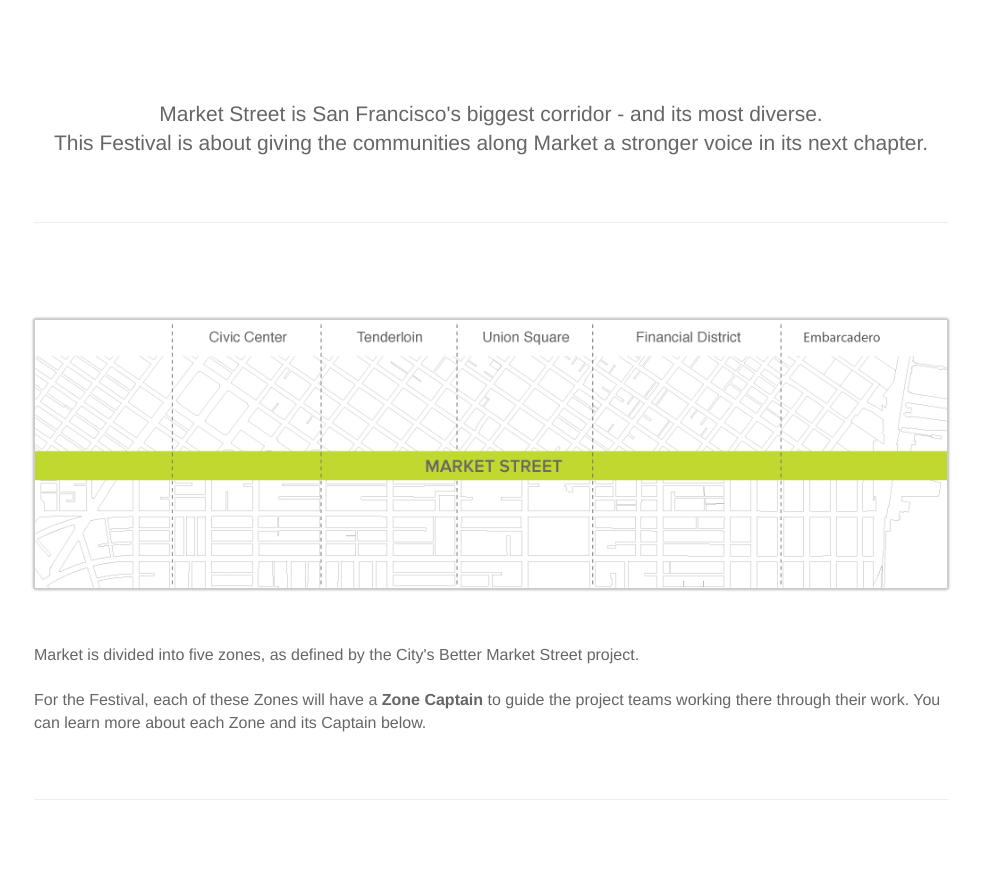
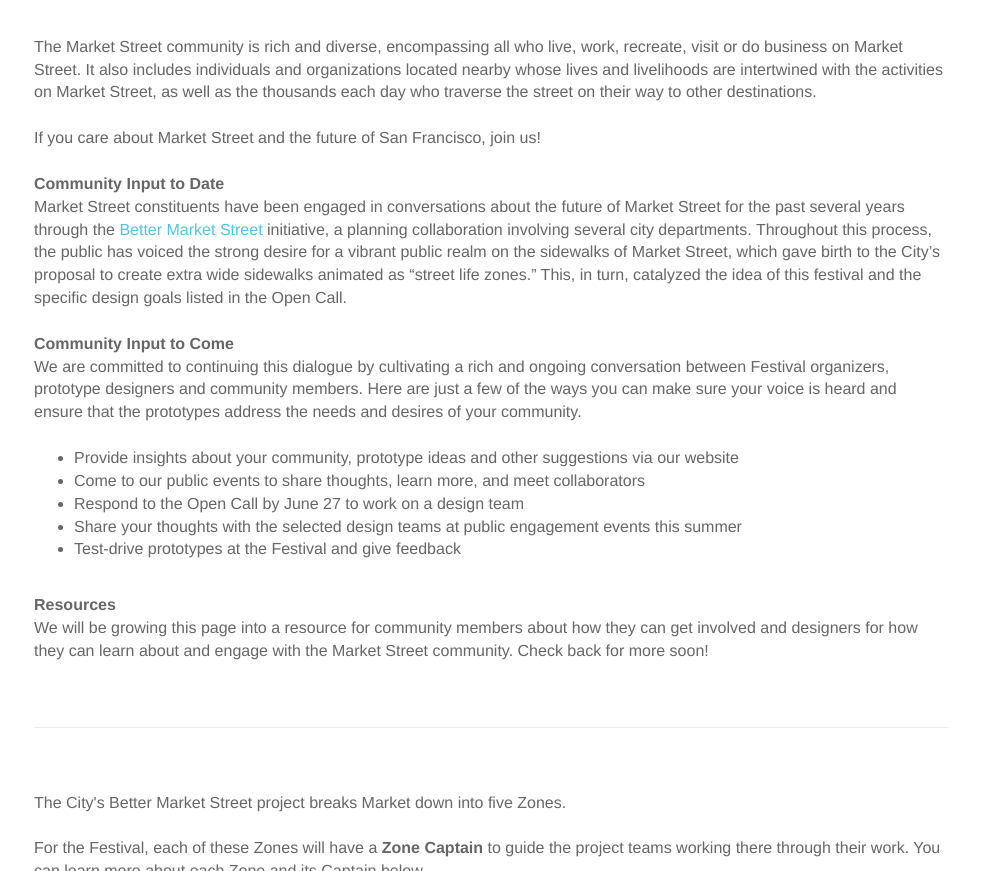
Before and after one commit to jakelevitas/market-street-proto-fest, a Jekyll site: the page built from community/index.html, in a window 1280 px wide and 1400 px high, cut to the strip 529-1400 px from the top of the window. Shown: the whole strip, without its empty margins (149-1130 px from the left). Built offline with Jekyll 4.4.1, drawn with Linux system fonts in a browser that asks for light colours; nearby versions of some CDN libraries.

Commit message:
Major content and layout changes

```diff
--- a/community/index.html
+++ b/community/index.html
@@ -2,15 +2,41 @@
 layout: default
 title: Market Street Prototyping Festival
 image: bg-4.jpg
+lead: Market Street is San Francisco's biggest corridor - and its most diverse.<br><br>This Festival is about giving the communities along Market a stronger voice in its next chapter.
 ---
 
+<!--
 <div class="catch-line">
-	<!-- <div class="section-title">Community</div> -->
-  <p class="lead" style="text-align:center;margin-top:3em">Market Street is San Francisco's biggest corridor - and its most diverse.<br>
-  This Festival is about giving the communities along Market a stronger voice in its next chapter.<br></p>
+	<div class="section-title">Community</div>
+  <p class="lead" style="text-align:center;margin-top:3em"></p>
 </div>
+-->
 
-<hr>
+<div class="catch-line">
+  <section>
+  The Market Street community is rich and diverse, encompassing all who live, work, recreate, visit or do business on Market Street. It also includes individuals and organizations located nearby whose lives and livelihoods are intertwined with the activities on Market Street, as well as the thousands each day who traverse the street on their way to other destinations.
+  <br><br>If you care about Market Street and the future of San Francisco, join us!
+	<br><br><strong>Community Input to Date</strong>
+	<br>Market Street constituents have been engaged in conversations about the future of Market Street for  the past several years through the <a href="http://bettermarketstreetsf.org" target="_blank">Better Market Street</a> initiative, a planning collaboration involving several city departments. Throughout this process, the public has voiced the strong desire for a vibrant public realm on the sidewalks of Market Street, which gave birth to the  City’s proposal to create extra wide sidewalks animated as “street life zones.” This, in turn, catalyzed the idea of this festival and the specific design goals listed in the Open Call.
+
+	<br><br><strong>Community Input to Come</strong>
+	<br>We are committed to continuing this dialogue by cultivating a rich and ongoing conversation between Festival organizers, prototype designers and community members. Here are just a few of the ways you can make sure your voice is heard and ensure that the prototypes address  the needs and desires of your community.
+	<br><br><ul>
+		<li>Provide insights about your community, prototype ideas and other suggestions via our website
+		<li>Come to our public events to share thoughts, learn more, and meet collaborators
+		<li>Respond to the Open Call by June 27 to work on a design team
+		<li>Share your thoughts with the selected design teams at public engagement events this summer
+		<li>Test-drive prototypes at the Festival and give feedback
+ 	</ul>
+	<br><strong>Resources</strong>
+	<br>We will be growing this page into a resource for community members about how they  can get involved and designers for how they can learn about and engage with the Market Street community. Check back for more soon!
+	<hr>
+	<p>The City's Better Market Street project breaks Market down into five Zones.<br><br> For the Festival, each of these Zones will have a <strong>Zone Captain</strong> to guide the project teams working there through
+  their work. You can learn more about each Zone and its Captain below.
+  <br><br>
+  	</p>
+  </section>
+</div>
 
 <div class="row">
   <section>
@@ -18,15 +44,6 @@ image: bg-4.jpg
   </section>
 </div>
 
-<div class="catch-line">
-  <section>
-	<p><br>Market is divided into five zones, as defined by the City's Better Market Street project.<br><br> For the Festival, each of these Zones will have a <strong>Zone Captain</strong> to guide the project teams working there through
-  their work. You can learn more about each Zone and its Captain below.
-  	</p>
-  </section>
-</div>
-
-<hr>
 
 <div class="row">
   <section>
```
Also changed, not shown: about/index.html (+30 -9 lines), getinvolved/index.html (+9 -3 lines), press/index.html (+9 -3 lines), images/bg-10.jpg (added).
